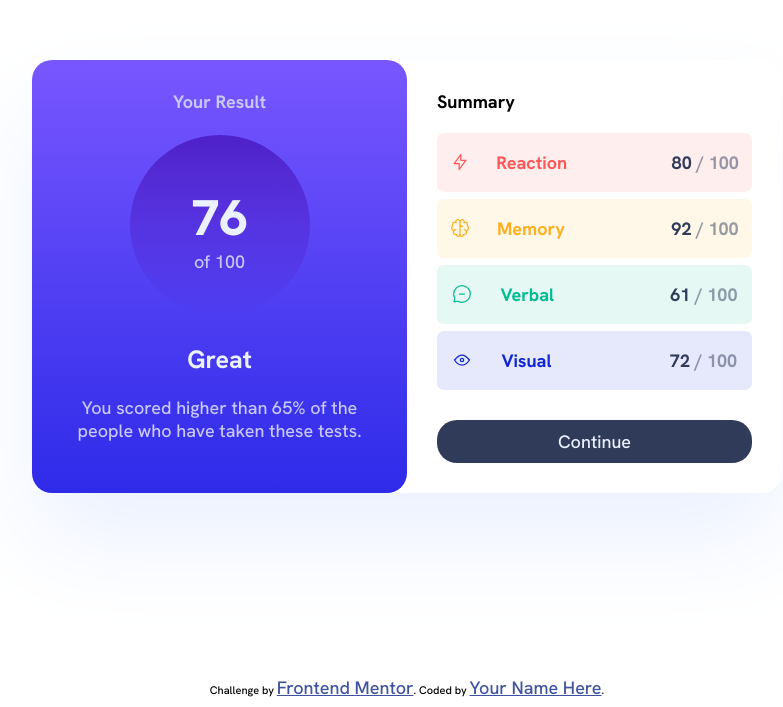
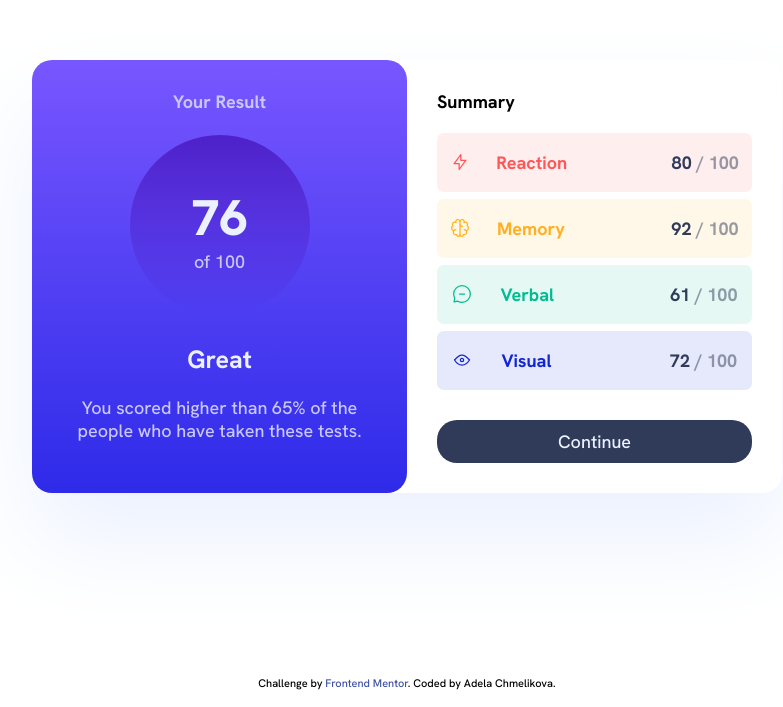
Before and after one commit to AdelaChmel/Results-component, a plain HTML site: page index.html in a window 1280 px wide. Shown: the part 132-839 px from the top of the page, without its empty margins (233-1016 px from the left). Drawn offline with Linux system fonts and the light colour scheme.

Commit message:
fix footer ancor

```diff
--- a/index.html
+++ b/index.html
@@ -85,7 +85,7 @@
   </main>
   <footer class="attribution">
     Challenge by <a href="https://www.frontendmentor.io?ref=challenge" target="_blank">Frontend Mentor</a>.
-    Coded by <a href="#">Your Name Here</a>.
+    Coded by Adela Chmelikova.
   </footer>
 </body>
 </html>
--- a/style.css
+++ b/style.css
@@ -141,3 +141,8 @@ footer {
      align-self: baseline;
      font-size: 0.8rem;
 }
+
+footer a {
+     text-decoration: none;
+     font-size: 100%;
+}
```
